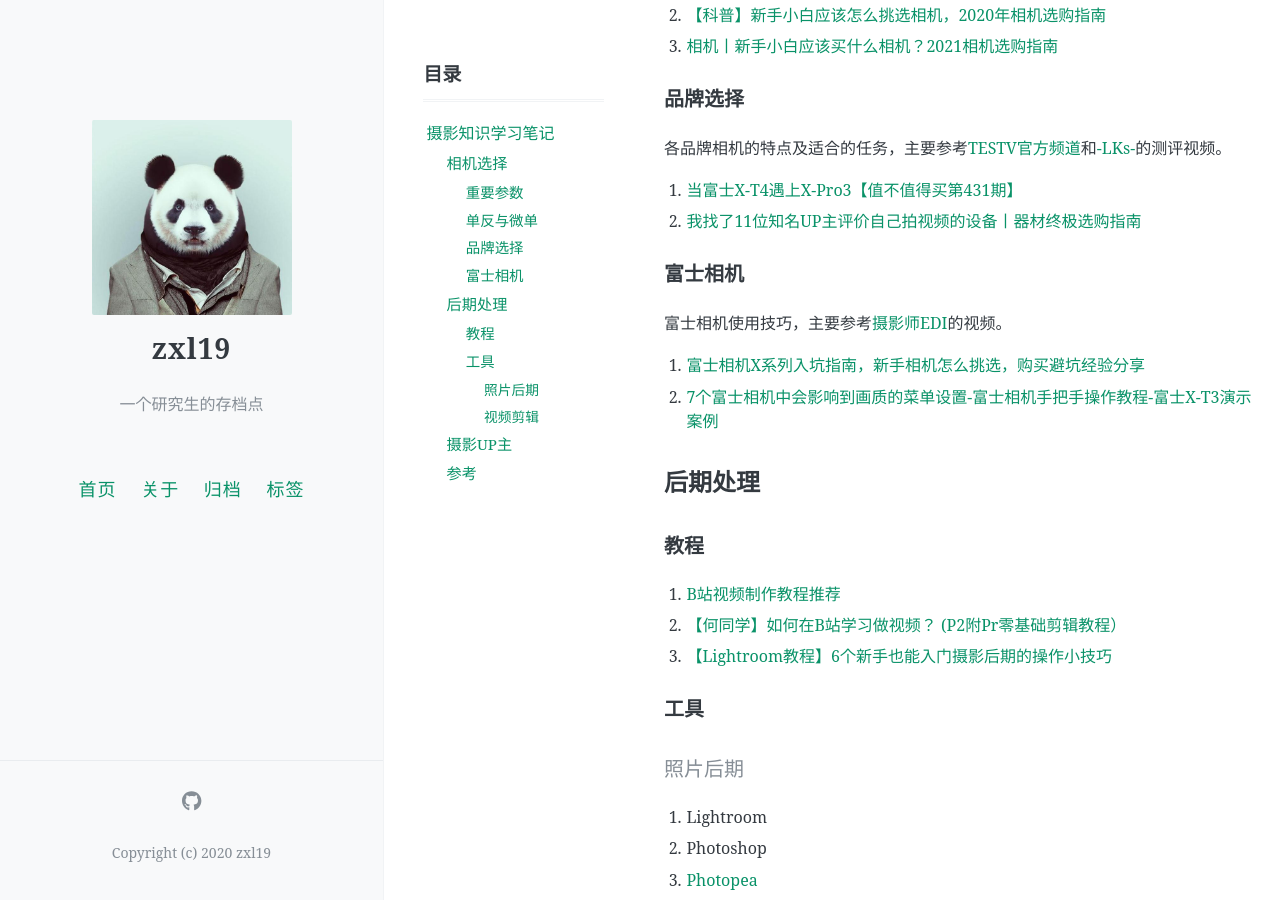
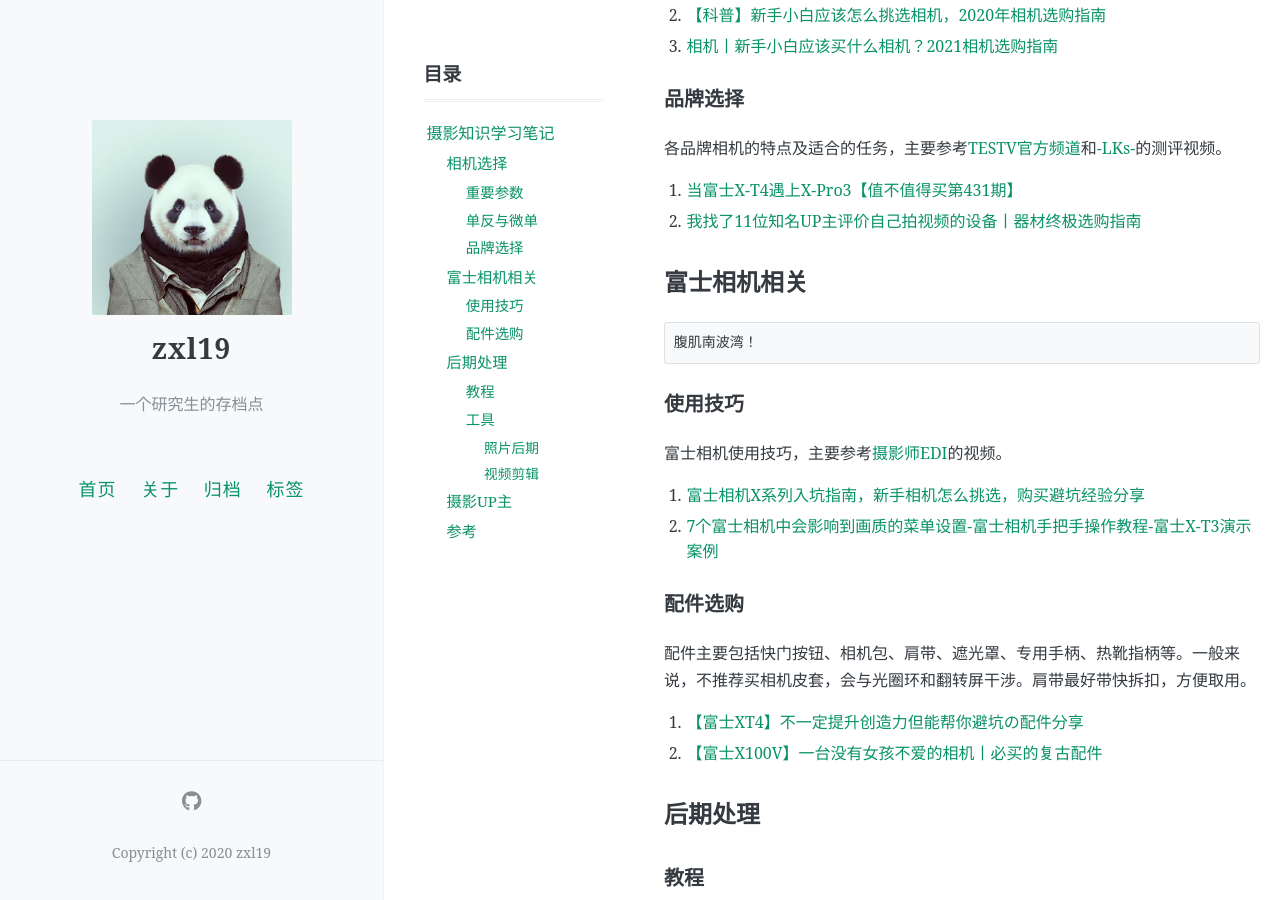
Before and after one commit to zxl19/zxl19.github.io, a Jekyll site: the page built from _posts/2021-08-03-photography-note.md, in a window 1280 px wide and 900 px high, scrolled down 704 px. Built offline with Jekyll 4.4.1, drawn with Linux system fonts in a browser that asks for light colours; comment, search, counter and statistics services are not loaded.

Commit message:
Update 2021-08-03-photography-note.md

````diff
--- a/_posts/2021-08-03-photography-note.md
+++ b/_posts/2021-08-03-photography-note.md
@@ -42,12 +42,25 @@ pinned: false
 1. [当富士X-T4遇上X-Pro3【值不值得买第431期】](https://www.bilibili.com/video/BV1oV411C7hJ)
 2. [我找了11位知名UP主评价自己拍视频的设备丨器材终极选购指南](https://www.bilibili.com/video/BV1tJ41187w6)
 
-### 富士相机
+## 富士相机相关
+
+```text
+腹肌南波湾！
+```
+
+### 使用技巧
 
 富士相机使用技巧，主要参考[摄影师EDI](https://space.bilibili.com/84480709/)的视频。
 
 1. [富士相机X系列入坑指南，新手相机怎么挑选，购买避坑经验分享](https://www.bilibili.com/video/BV18V411m7UG)
 2. [7个富士相机中会影响到画质的菜单设置-富士相机手把手操作教程-富士X-T3演示案例](https://www.bilibili.com/video/BV1CP4y1s7nz)
+
+### 配件选购
+
+配件主要包括快门按钮、相机包、肩带、遮光罩、专用手柄、热靴指柄等。一般来说，不推荐买相机皮套，会与光圈环和翻转屏干涉。肩带最好带快拆扣，方便取用。
+
+1. [【富士XT4】不一定提升创造力但能帮你避坑の配件分享](https://www.bilibili.com/video/BV1ii4y1u7eK)
+2. [【富士X100V】一台没有女孩不爱的相机丨必买的复古配件](https://www.bilibili.com/video/BV1Mb4y167oK)
 
 ## 后期处理
 
````
Also changed, not shown: other parts of _posts/2021-08-03-photography-note.md (+3 -1 lines).
